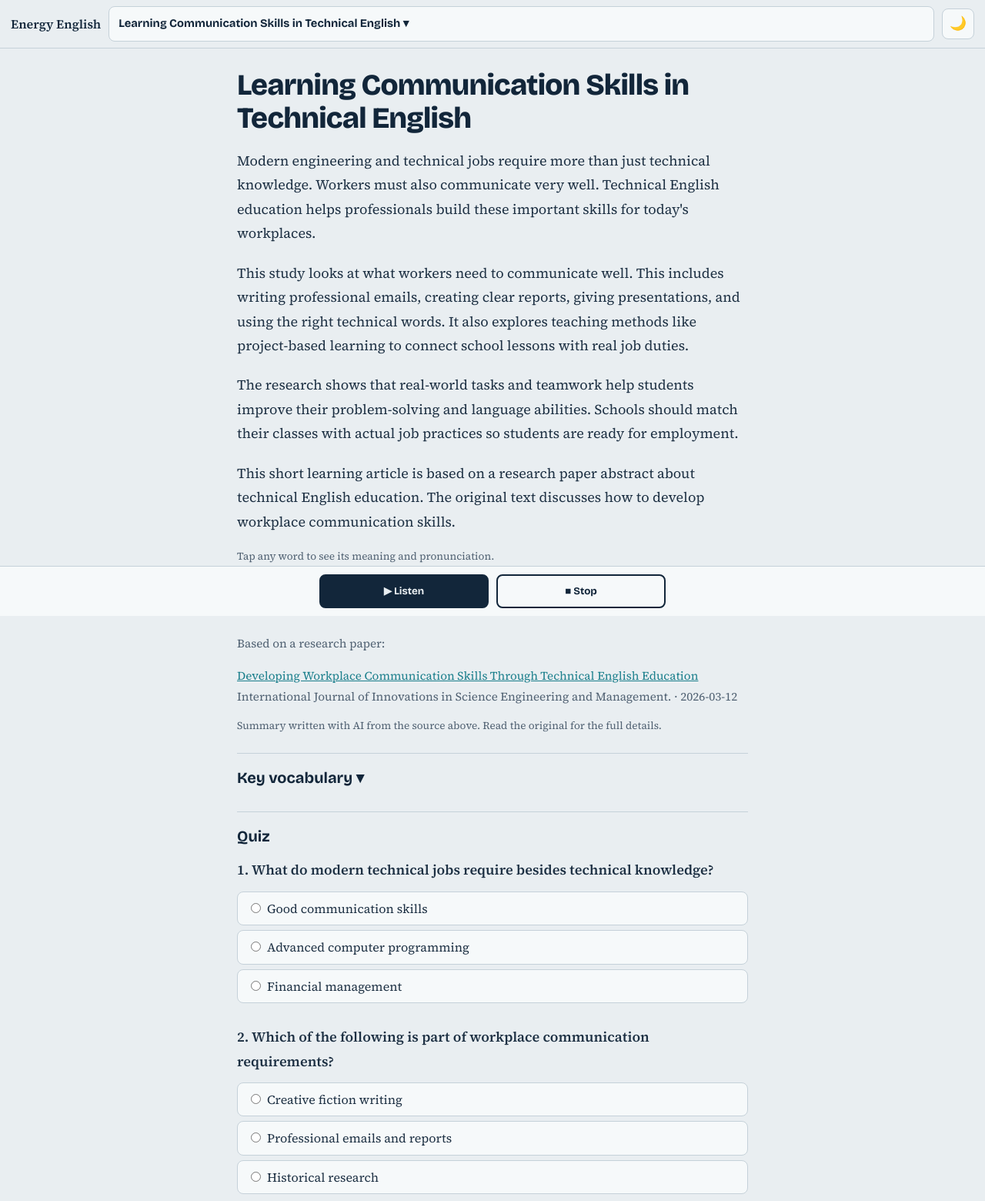
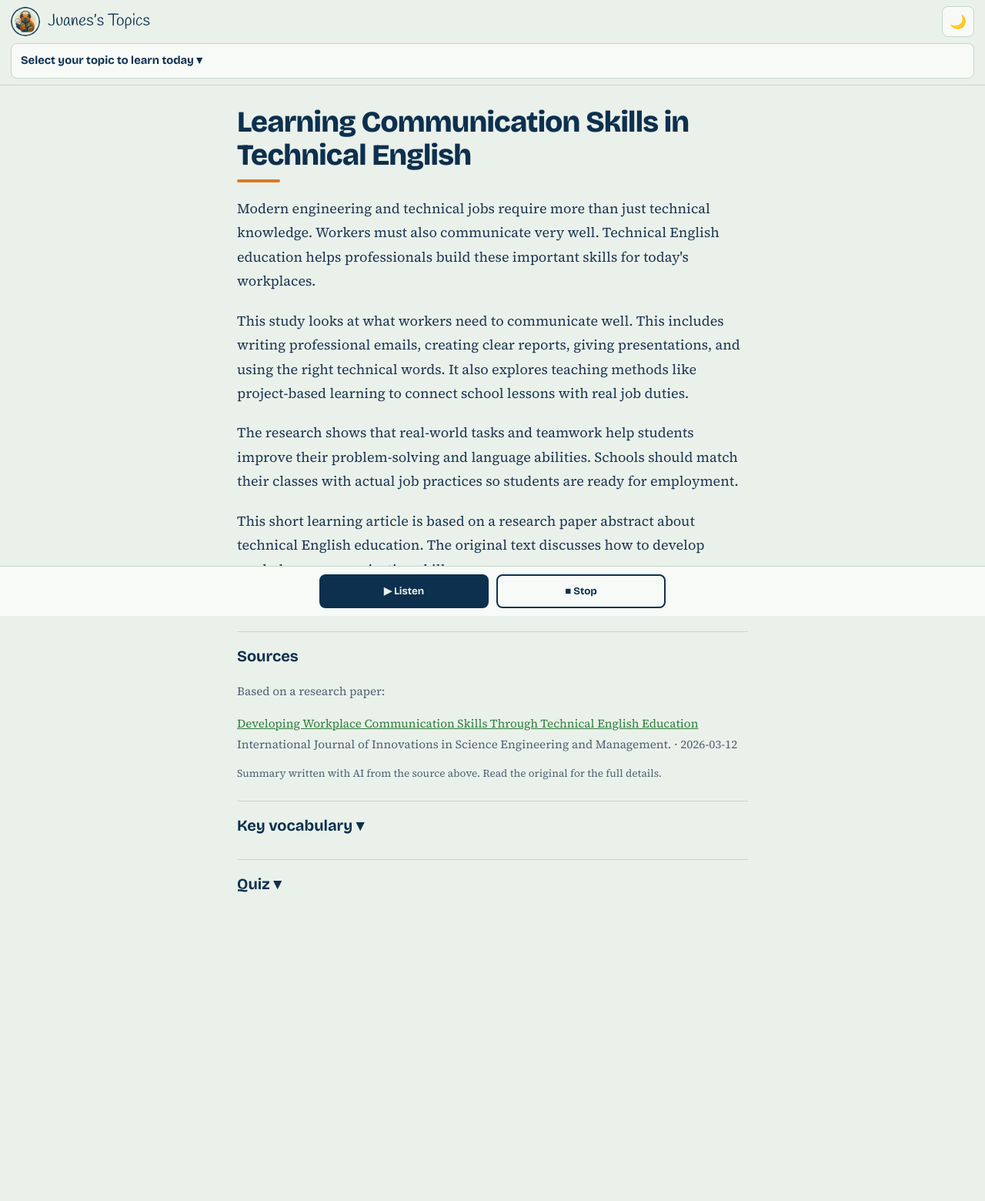
Before and after one commit to JuanesConew/energy-english, a plain HTML site: page index.html in a window 1280 px wide. Shown: the top 1560 px of the page at 77% size. After the commit the page ends 1336 px from the top, so only its background shows below. Drawn offline with nearby package versions, Linux system fonts and the light colour scheme.

Commit message:
Add files via upload

```diff
--- a/index.html
+++ b/index.html
@@ -3,20 +3,28 @@
 <head>
 <meta charset="utf-8">
 <meta name="viewport" content="width=device-width, initial-scale=1, viewport-fit=cover">
-<title>Energy English</title>
+<title>Juanes’s Topics</title>
+<link rel="manifest" href="manifest.json">
+<link rel="icon" href="icon-192.png">
+<link rel="apple-touch-icon" href="apple-touch-icon.png">
+<meta name="theme-color" content="#0D304E">
+<meta name="mobile-web-app-capable" content="yes">
+<meta name="apple-mobile-web-app-capable" content="yes">
+<meta name="apple-mobile-web-app-title" content="Juanes’s Topics">
 <link rel="preconnect" href="https://fonts.googleapis.com">
-<link href="https://fonts.googleapis.com/css2?family=Bricolage+Grotesque:wght@500;700;800&family=Source+Serif+4:ital,wght@0,400;0,600;1,400&display=swap" rel="stylesheet">
+<link href="https://fonts.googleapis.com/css2?family=Bricolage+Grotesque:wght@500;700;800&family=Source+Serif+4:ital,wght@0,400;0,600;1,400&family=Handlee&display=swap" rel="stylesheet">
 <style>
-:root{--bg:#E9EEF1;--ink:#12263A;--txt:#1D3043;--muted:#506172;--card:#F6F9FA;--sun:#F2A900;--wind:#1B7F8C;--line:#C5D1D9;--ok:#2E7D4F;--bad:#B3402F}
-:root[data-theme=dark]{--bg:#0F161D;--ink:#E6EDF3;--txt:#CFD9E2;--muted:#8FA1B2;--card:#17212B;--sun:#F2B533;--wind:#59B8C4;--line:#2A3744;--ok:#5DBB82;--bad:#E27C6B}
+:root{--bg:#EAF1EB;--ink:#0D304E;--txt:#1B3550;--muted:#4F6270;--card:#F7FAF7;--sun:#DA7828;--wind:#2F7D3A;--line:#C6D6C8;--ok:#2E7D4F;--bad:#B3402F}
+:root[data-theme=dark]{--bg:#0F1A26;--ink:#E8EEF4;--txt:#CFDAE3;--muted:#8FA3B5;--card:#16222F;--sun:#F08A3C;--wind:#6FBF73;--line:#2A3A4A;--ok:#6FBF73;--bad:#E27C6B}
 *{box-sizing:border-box}
 body{margin:0;background:var(--bg);color:var(--txt);font:18px/1.75 "Source Serif 4",Georgia,serif;padding-bottom:150px}
 h1,h2,button,summary,.ui{font-family:"Bricolage Grotesque","Segoe UI",system-ui,sans-serif}
 button{cursor:pointer;color:inherit}
 button:focus-visible,summary:focus-visible,.w:focus-visible,input:focus-visible{outline:3px solid var(--sun);outline-offset:2px}
-.top{position:sticky;top:0;z-index:5;display:flex;gap:10px;align-items:center;background:var(--bg);border-bottom:1px solid var(--line);padding:calc(8px + env(safe-area-inset-top)) 14px 8px}
-.brand{font-weight:800;font-size:1rem;white-space:nowrap;color:var(--ink)}
-#topics{flex:1;min-width:0;position:relative}
+.top{position:sticky;top:0;z-index:5;display:flex;flex-wrap:wrap;gap:8px 10px;align-items:center;background:var(--bg);border-bottom:1px solid var(--line);padding:calc(8px + env(safe-area-inset-top)) 14px 8px}
+.logo{border-radius:50%;flex:none}
+.brand{display:flex;align-items:center;gap:10px;flex:1;font:400 1.35rem/1.2 "Lucida Handwriting","Handlee","Segoe Script",cursive;color:var(--ink);white-space:nowrap}
+#topics{order:3;flex:1 1 100%;min-width:0;position:relative}
 summary{list-style:none;cursor:pointer;padding:9px 12px;border:1px solid var(--line);border-radius:8px;background:var(--card);font-size:.92rem;font-weight:600;white-space:nowrap;overflow:hidden;text-overflow:ellipsis;color:var(--ink)}
 summary::-webkit-details-marker{display:none}
 summary::after{content:" ▾"}
@@ -26,18 +34,20 @@ summary::after{content:" ▾"}
 .topic small{display:block;font-weight:500;color:var(--muted);font-size:.78rem;margin-top:2px}
 .topic:hover,.topic[aria-current=true]{background:var(--bg)}
 #theme{border:1px solid var(--line);background:var(--card);border-radius:8px;width:42px;height:40px;font-size:1.1rem}
+h1::after{content:"";display:block;width:56px;height:4px;border-radius:2px;background:var(--sun);margin-top:10px}
 main{max-width:700px;margin:0 auto;padding:20px 18px}
 h1{font-size:clamp(1.7rem,6vw,2.4rem);line-height:1.12;margin:6px 0 18px;font-weight:800;letter-spacing:-.02em;color:var(--ink)}
 h2{font-size:1.25rem;margin:0 0 10px;color:var(--ink)}
 #text p{margin:0 0 1.1em}
 .w{cursor:pointer;border-radius:3px}
-.w:hover{background:rgba(89,184,196,.2)}
+.w:hover{background:rgba(111,191,115,.22)}
 .now{background:var(--sun);color:#0F161D}
 .sel{box-shadow:0 2px 0 var(--wind)}
 .hint{font-size:.85rem;color:var(--muted);line-height:1.4}
 #sources,.box{margin-top:26px;padding-top:14px;border-top:1px solid var(--line)}
 #sources{font-size:.95rem;color:var(--muted)} #sources a{color:var(--wind)}
 details.box>summary{border:0;padding:0;background:none;font-size:1.25rem;font-weight:700}
+#quiz{margin-top:14px}
 .term{background:var(--card);border-left:5px solid var(--sun);padding:8px 12px;border-radius:0 8px 8px 0;margin:8px 0;display:grid;font-size:.95rem;line-height:1.5}
 .term span{color:var(--muted)} .es{display:none;color:var(--wind)!important;font-weight:600}
 .es-on .es{display:block}
@@ -65,8 +75,8 @@ input[type=radio]{margin-right:8px;accent-color:var(--wind)}
 </head>
 <body>
 <header class="top">
-  <span class="brand">Energy English</span>
-  <details id="topics"><summary id="cur">Topics</summary><div id="list"></div></details>
+  <span class="brand"><img class="logo" src="icon-192.png" alt="" width="38" height="38">Juanes’s Topics</span>
+  <details id="topics"><summary id="cur">Select your topic to learn today</summary><div id="list"></div></details>
   <button id="theme" type="button" aria-label="Switch light or dark mode"></button>
 </header>
 
@@ -82,13 +92,13 @@ input[type=radio]{margin-right:8px;accent-color:var(--wind)}
     <div id="vocab"></div>
   </details>
 
-  <section class="box" id="quizBox">
-    <h2>Quiz</h2>
+  <details class="box" id="quizBox">
+    <summary>Quiz</summary>
     <form id="quiz"></form>
     <button class="b" id="check" type="button">Check answers</button>
     <button class="b alt" id="reset" type="button">Try again</button>
     <div id="score" aria-live="polite"></div>
-  </section>
+  </details>
 </main>
 
 <aside class="sheet" id="panel" hidden aria-live="polite">
@@ -136,7 +146,7 @@ function buildList(){
 /* ---------- load a lesson ---------- */
 function load(k){
   stopAll(); cur = D[k]; spans = []; starts = []; selEl = null; last = -1;
-  $('cur').textContent = cur.title; $('title').textContent = cur.title; $('panel').hidden = true;
+  $('title').textContent = cur.title; $('vocabBox').open = false; $('quizBox').open = false; $('panel').hidden = true;
   const art = $('text'); art.innerHTML = ''; let pos = 0;
   cur.paras.forEach(p => {
     const el = document.createElement('p');
@@ -196,7 +206,7 @@ function pickVoice(){
 function speak(from){
   halt();
   const base = starts[from], u = new SpeechSynthesisUtterance(FULL.slice(base));
-  u.lang = 'en-US'; u.rate = 0.9;
+  u.lang = 'en-US'; u.rate = 0.83;
   const v = pickVoice(); if (v) u.voice = v;
   let exact = false; cu = u;
   u.onboundary = e => { if (e.name && e.name !== 'word') return; exact = true; clearInterval(timer); idx = at(base + e.charIndex); mark(idx); };
@@ -258,7 +268,7 @@ async function init(){
   Object.values(LESSONS).forEach(l => l.grp = 'Practice lessons');
   let arts = [];
   try {
-    const r = await fetch('data/articles.json?v=' + Date.now());
+    const r = await fetch('data/articles.json', {cache: 'no-cache'});
     if (r.ok) arts = (await r.json()).articles || [];
   } catch (e) {}
   const A = {};
@@ -268,6 +278,10 @@ async function init(){
   buildList();
   load(Object.keys(D)[0]);
 }
+['vocabBox', 'quizBox'].forEach(id => $(id).addEventListener('toggle', e => {
+  if (e.target.open) ['vocabBox', 'quizBox'].filter(x => x !== id).forEach(x => { $(x).open = false; });
+}));
+if ('serviceWorker' in navigator) navigator.serviceWorker.register('sw.js').catch(() => {});
 init();
 </script>
 </body>
```
Also changed, not shown: apple-touch-icon.png (added), icon-192.png (added), icon-512.png (added), icon-maskable-512.png (added), manifest.json (added).
